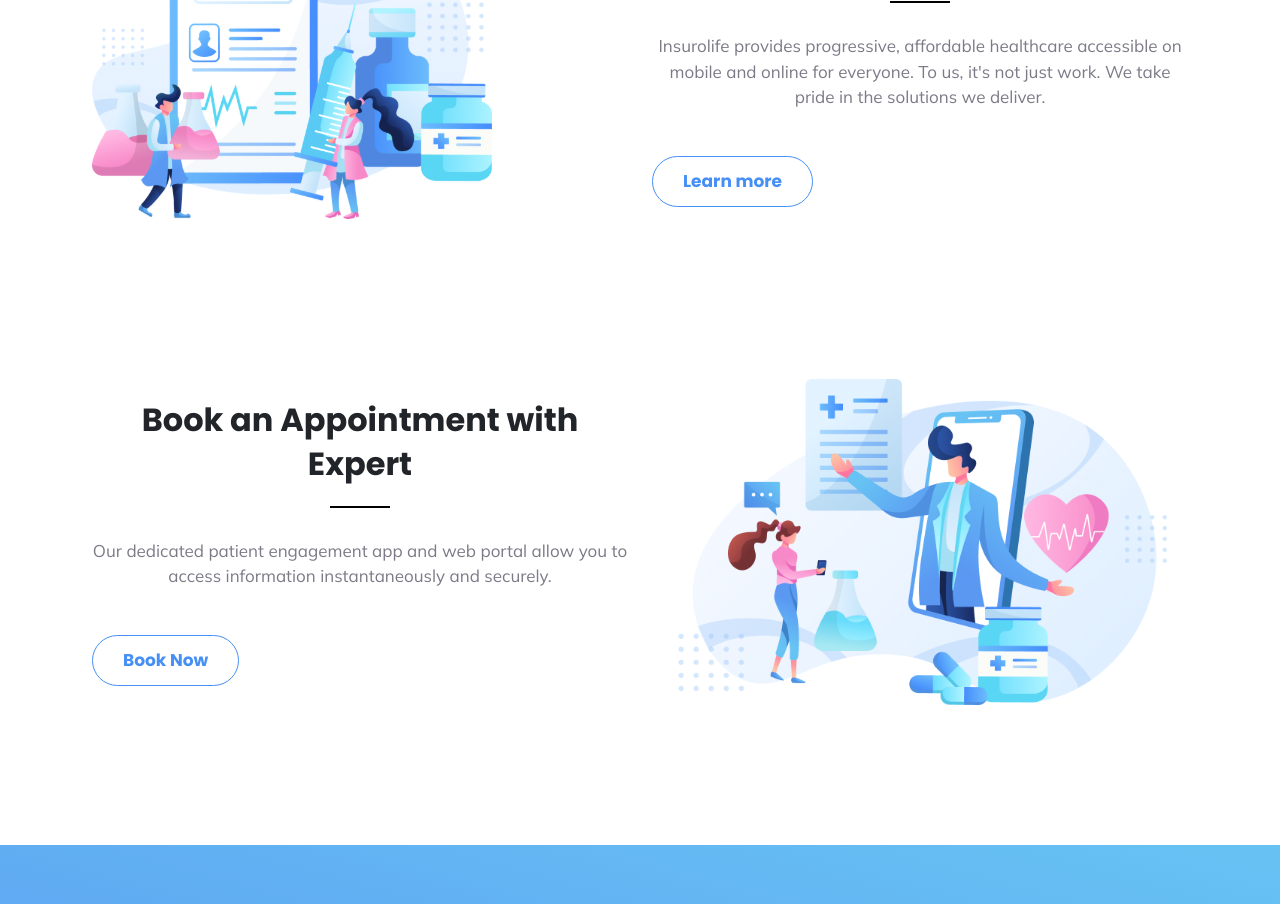
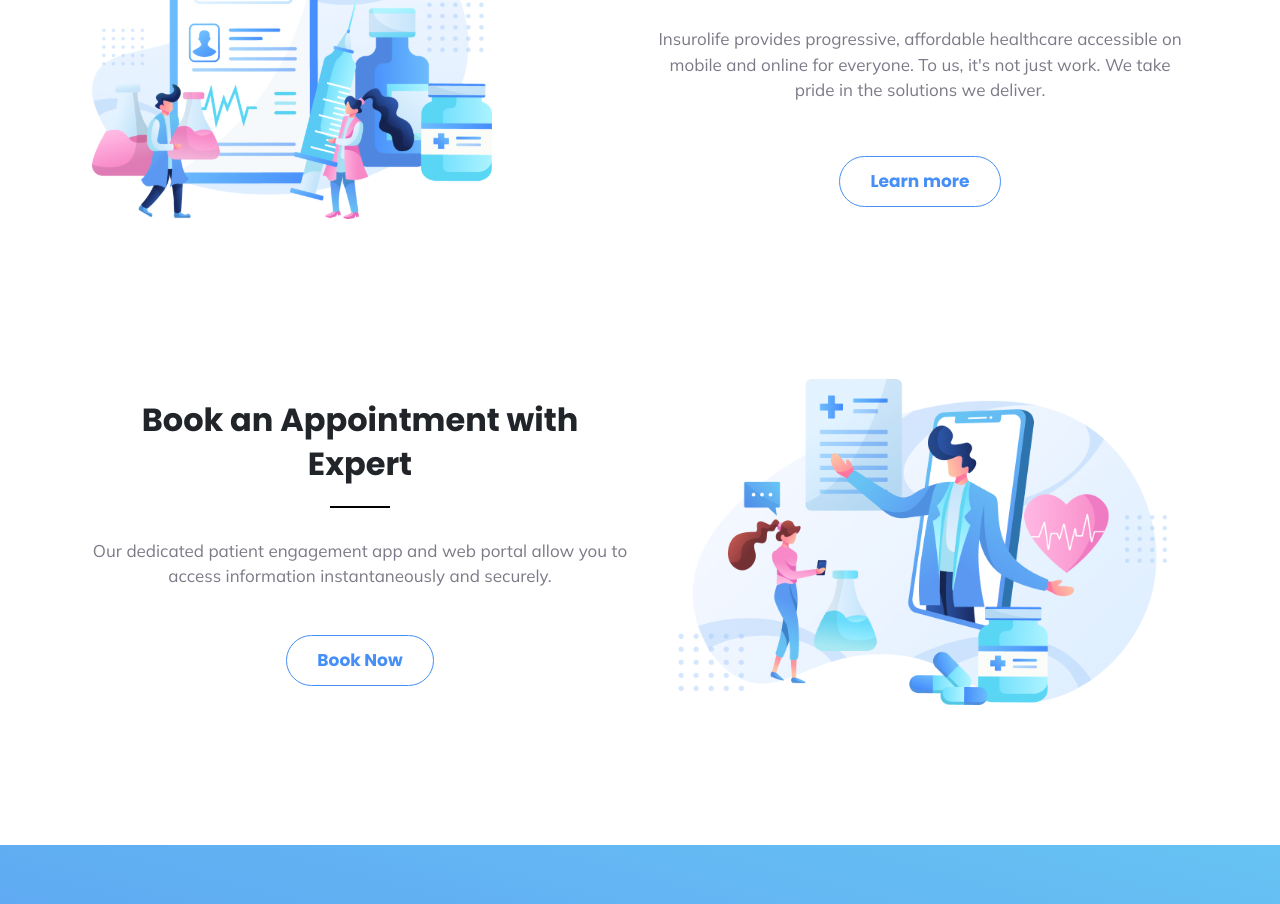
Before and after one commit to pankaj0695/InsuroLife, a React (Create React App) app: page / in a window 1280 px wide. Shown: the part 2200-3104 px from the top of the page. Built offline with nearby package versions, Linux system fonts and the light colour scheme.

Commit message:
Testimonial Buttons Centered

```diff
--- a/src/Components/Home/TestimonialsPage.jsx
+++ b/src/Components/Home/TestimonialsPage.jsx
@@ -27,9 +27,11 @@
                 accessible on mobile and online for everyone. To us, it's not
                 just work. We take pride in the solutions we deliver.
               </p>
+              <div className='btn d-flex justify-content-center'>
                 <Link to='/profile' className='t-button'>
                   Learn more
                 </Link>
+              </div>
             </div>
           </div>
         </div>
@@ -45,9 +47,11 @@
                 Our dedicated patient engagement app and web portal allow you to
                 access information instantaneously and securely.
               </p>
+              <div className='d-flex justify-content-center'>
                 <Link to='/appointment' className='t-button'>
                   Book Now
                 </Link>
+              </div>
             </div>
             <div className='col-md-6 text-center'>
               <img
```
Also changed, not shown: src/Components/Home/TestimonialsPage.css (line endings or trailing spaces). Lines whose indentation alone changed are shown as unchanged.
